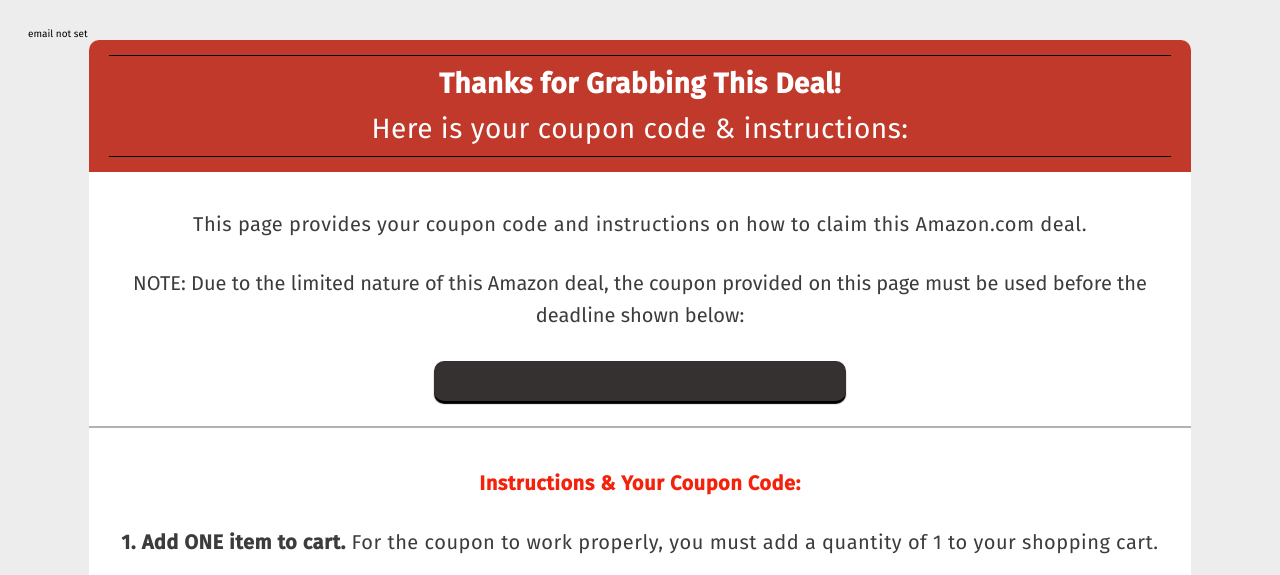
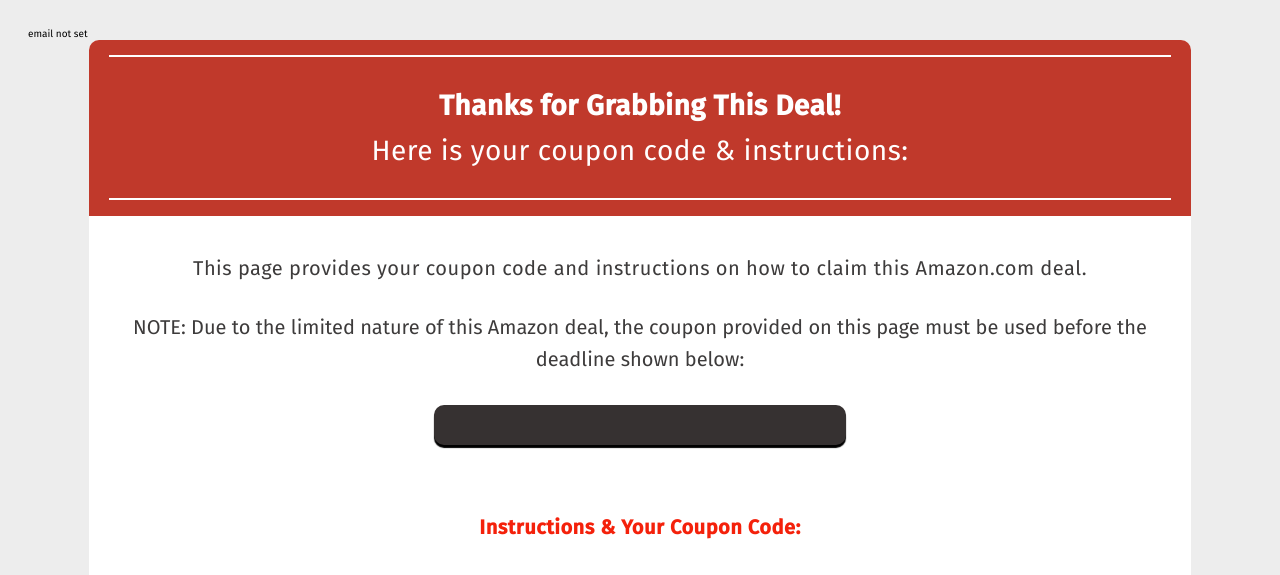
Before and after one commit to Yariandres/amazon-ranking-funnels, a PHP site: page /thank-you.php in a window 1280 px wide. Shown: the top 575 px of the page. Run offline with PHP 8.4, Linux system fonts and the light colour scheme.

Commit message:
thank you page css edits

```diff
--- a/template-v1/css/thankyou.css
+++ b/template-v1/css/thankyou.css
@@ -37,7 +37,11 @@
     background: #8D1217;
     border-radius: 10px 10px 0 0;
     height: auto;
-    padding: 10px 20px 10px 20px;
+    padding: 1rem 2rem;
+}
+
+.main-head {
+    padding: 2rem 0;
 }
 
 .thing-text {
@@ -67,14 +71,7 @@
     display: block;
     height: 1px;
     border: 0;
-    border-top: 2px solid rgb(179, 178, 178);
-}
-
-#black-hr {
-    background: black;
-    display: block;
-    height: 1px;
-    border: 0;
+    border-top: 2px solid rgb(255, 255, 255);
 }
 
 .paragraph {
--- a/template-v1/thank-you.php
+++ b/template-v1/thank-you.php
@@ -46,20 +46,19 @@
     <!-- main container  -->
         <div class="container">
             <div class="header text-center">
-                <hr id="black-hr">
+                <hr>
                 <h1 class="main-head letter-spacing">Thanks for Grabbing This Deal!
                     <br>
                     <span class="thing-text letter-spacing">Here is your coupon code &amp; instructions:</span>
                 </h1>
-                <hr id="black-hr">
+                <hr>
             </div>
 
             <section>
                 <div class="paragraph">
 
                     <p class="letter-spacing">This page provides your coupon code and instructions on how to claim this Amazon.com deal. </p>
-                    <p>NOTE: Due to the limited nature of this Amazon deal, the coupon provided on this page must be used before the
-                        deadline shown below:</p>
+                    <p>NOTE: Due to the limited nature of this Amazon deal, the coupon provided on this page must be used before the deadline shown below:</p>
 
                     <div class="countdown">
                         <p id="demo" class="text-center"></p>
@@ -82,12 +81,11 @@
                 <div class="paragraph">
                     <p class="letter-spacing">
                         <b>2. Use this coupon code at checkout.</b> You will find your special coupon code below. You will enter this
-                        coupon code at checkout. When entered, this coupon will instantly apply the discount for buy 1 and get another
-                        at 10% Off!</p>
+                        coupon code at checkout. When entered, this coupon will instantly apply the discount for buy 1 at 15% Off!</p>
                 </div>
 
                 <div id="green-background">
-                    <p class="yell-txt text-center letter-spacing">COPY Your COUPON CODE:
+                    <p class="yell-txt text-center letter-spacing">COPY this COUPON CODE:
                         <b>
                             <br>
                             <span class="red-text letter-spacing">THANKYUO</span>
```
